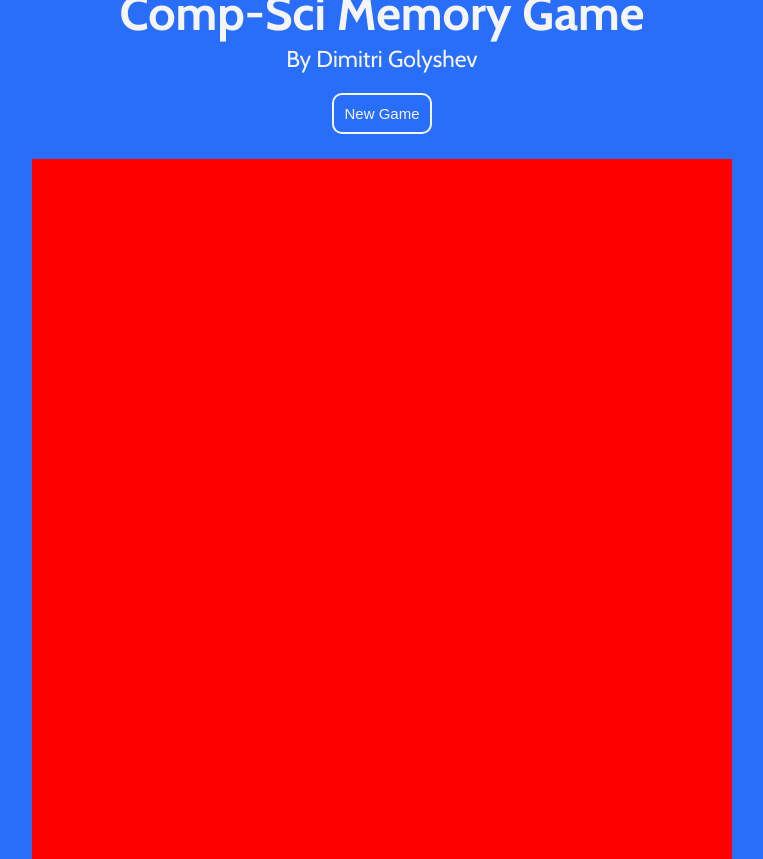
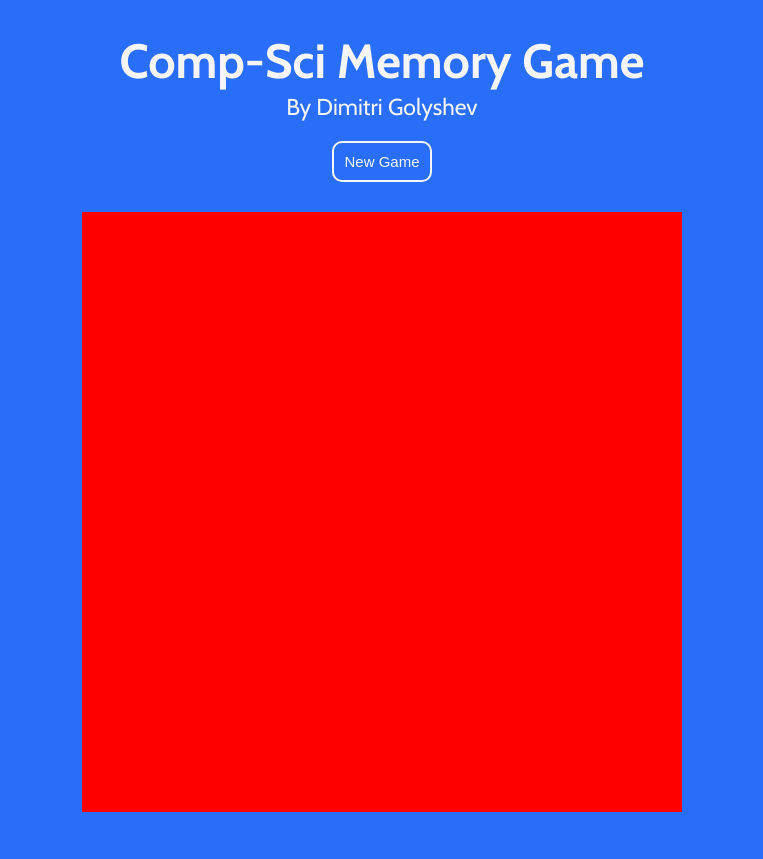
Before and after one commit to DimitriGol/memory-game, a React (Create React App) app: page / in a window 1280 px wide. Shown: the whole page, without its empty margins (258-1021 px from the left). After the commit the page ends 832 px from the top, so only its background shows below. Built offline with nearby package versions, Linux system fonts and the light colour scheme.

Commit message:
Tweak styling of title, decrease size of container div

```diff
--- a/src/index.css
+++ b/src/index.css
@@ -1,15 +1,11 @@
 /* import Cabin font */
 @import url('https://fonts.googleapis.com/css2?family=Cabin:wght@400;700&display=swap');
 
-html, body{
-  height: 100%;
-}
 
 body {
   font-family: Cabin, sans-serif;
   margin: 0;
   font-size: 1.5rem;
-  text-align: center;
   background: #296ef8;
   color: #F5F5F5;
   justify-content: center;
@@ -19,7 +15,7 @@ body {
 
 /* title div (text and "new game" button) */
 .Title{
-  margin-top: 10px;
+  margin-top: 0px;
   display: inline-block;
 }
 
@@ -34,7 +30,7 @@ body {
 }
 .new-game{
   margin-top: 10px;
-  margin-bottom: 1em;
+  margin-bottom: 20px;
   padding: 10px;
   border-style: solid;
   border-radius: 10px;
@@ -56,7 +52,8 @@ body {
 /* Container and cards */
 .container{
   background: red;
-  width: 700px;
-  height: 700px;
+  width: 600px;
+  height: 600px;
   margin-top: 10px;
+  margin-bottom: 20px;
 }
```
